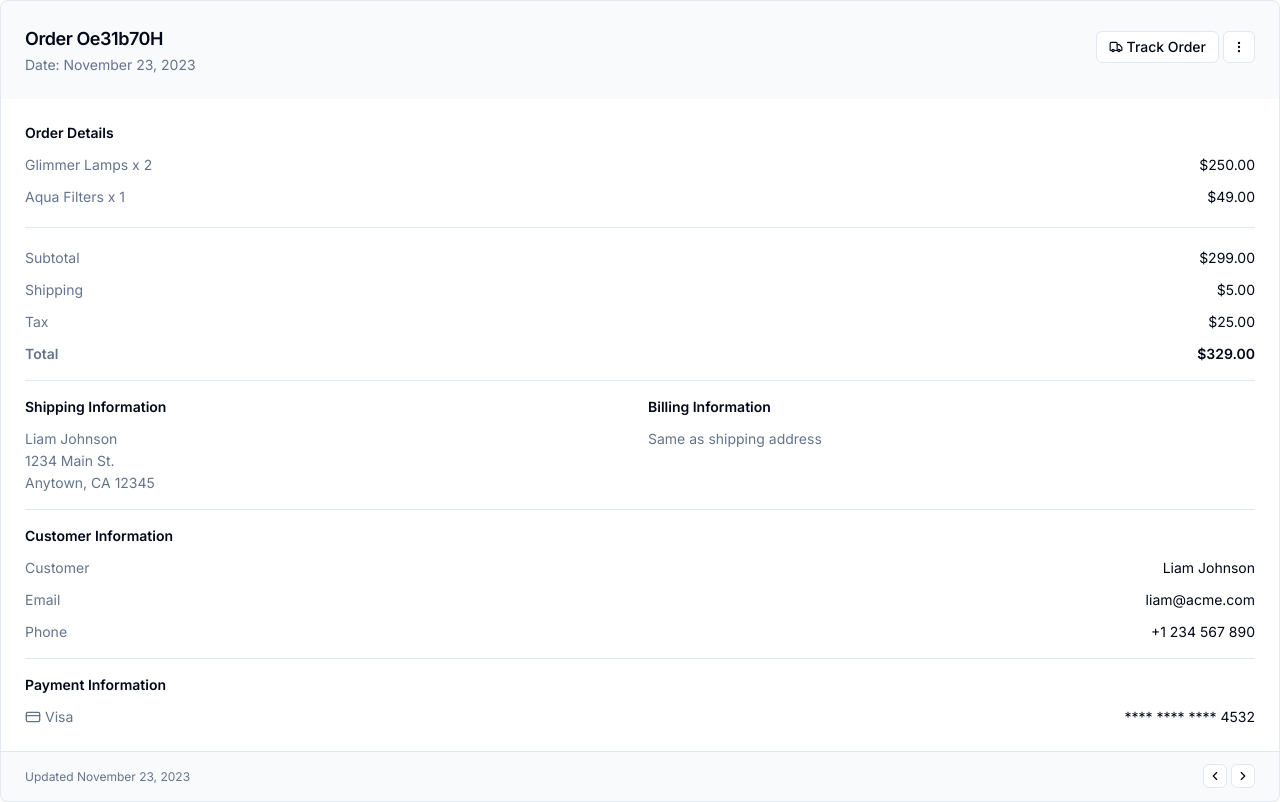
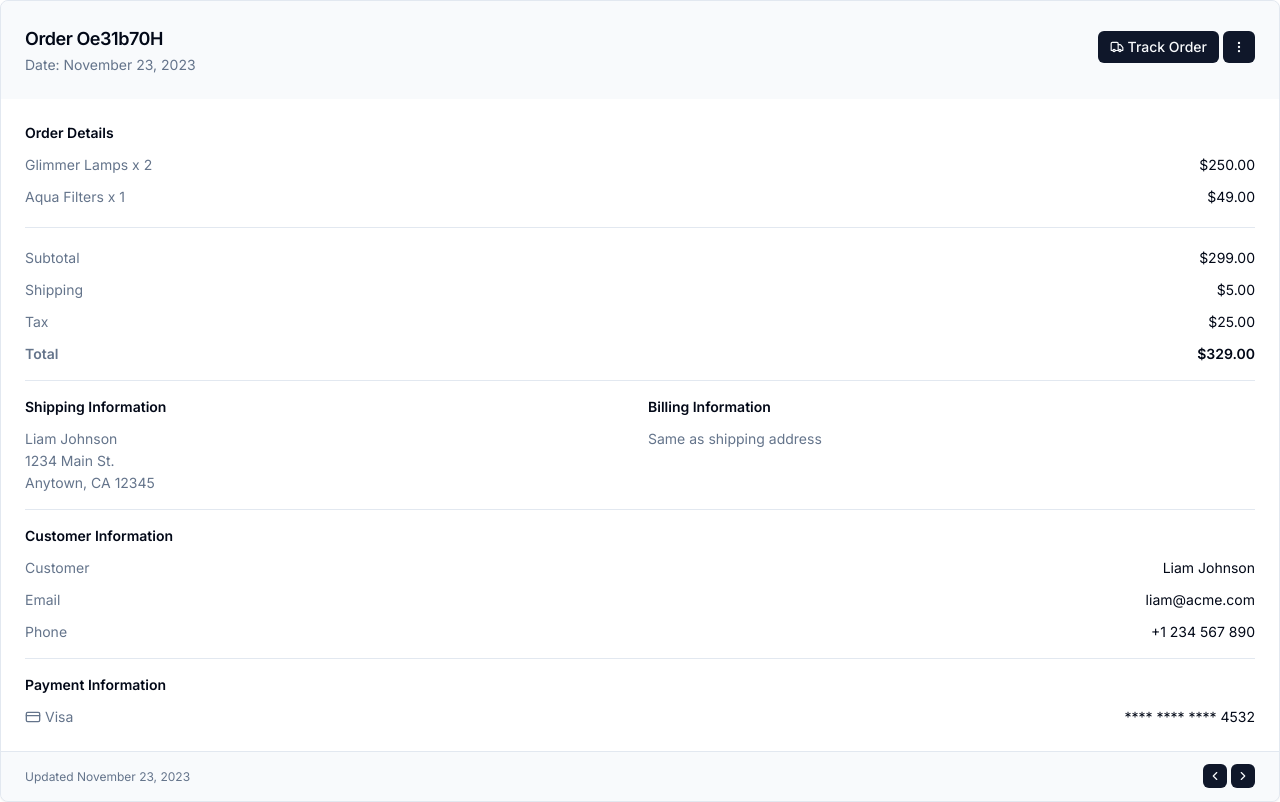
Before and after one commit to RHowland/shadcn-sbook-app01, a Next.js app: page /Example2 in a window 1280 px wide. Built offline with nearby package versions, Linux system fonts and the light colour scheme.

Commit message:
card example editing

```diff
--- a/src/app/Example1/page.tsx
+++ b/src/app/Example1/page.tsx
@@ -17,6 +17,8 @@ export default function ComponentExample1(props) {
   const lineHeight = props.lineHeight;
   const width = props.width;
   const border = props.border;
+  const customComp = props.customComp;
+
 
   return (
     <Card className={`sm:col-span-2 ${border}`}>
@@ -28,7 +30,7 @@ export default function ComponentExample1(props) {
         </CardDescription>
       </CardHeader>
       <CardFooter>
-        <Button variant={buttonVariant}>Create New Order</Button>
+        {customComp}
       </CardFooter>
     </Card>
   )
--- a/src/app/Example2/page.tsx
+++ b/src/app/Example2/page.tsx
@@ -30,7 +30,14 @@ import {
   } from "@/components/ui/pagination"
   import { Separator } from "@/components/ui/separator"
 
-  export default function ComponentExample2() {
+  export default function ComponentExample2(props) {
+
+    const iconButtonVariant = props.iconButtonVariant;
+    const orderButtonVariant = props.iconButtonVariant;
+    const dropDownButtonVariant = props.dropDownButtonVariant;
+    const bottomIconButtonVariant1 = props.bottomIconButtonVariant1;
+    const bottomIconButtonVariant2 = props.bottomIconButtonVariant2;
+
     return (
       <Card className="overflow-hidden">
         <CardHeader className="flex flex-row items-start bg-muted/50">
@@ -39,7 +46,7 @@ import {
               Order Oe31b70H
               <Button
                 size="icon"
-                variant="outline"
+                variant={iconButtonVariant}
                 className="h-6 w-6 opacity-0 transition-opacity group-hover:opacity-100"
               >
                 <Copy className="h-3 w-3" />
@@ -49,7 +56,7 @@ import {
             <CardDescription>Date: November 23, 2023</CardDescription>
           </div>
           <div className="ml-auto flex items-center gap-1">
-            <Button size="sm" variant="outline" className="h-8 gap-1">
+            <Button size="sm" variant={orderButtonVariant} className="h-8 gap-1">
               <Truck className="h-3.5 w-3.5" />
               <span className="lg:sr-only xl:not-sr-only xl:whitespace-nowrap">
                 Track Order
@@ -57,7 +64,7 @@ import {
             </Button>
             <DropdownMenu>
               <DropdownMenuTrigger asChild>
-                <Button size="icon" variant="outline" className="h-8 w-8">
+                <Button size="icon" variant={dropDownButtonVariant} className="h-8 w-8">
                   <MoreVertical className="h-3.5 w-3.5" />
                   <span className="sr-only">More</span>
                 </Button>
@@ -168,13 +175,13 @@ import {
           <Pagination className="ml-auto mr-0 w-auto">
             <PaginationContent>
               <PaginationItem>
-                <Button size="icon" variant="outline" className="h-6 w-6">
+                <Button size="icon" variant={bottomIconButtonVariant1} className="h-6 w-6">
                   <ChevronLeft className="h-3.5 w-3.5" />
                   <span className="sr-only">Previous Order</span>
                 </Button>
               </PaginationItem>
               <PaginationItem>
-                <Button size="icon" variant="outline" className="h-6 w-6">
+                <Button size="icon" variant={bottomIconButtonVariant2} className="h-6 w-6">
                   <ChevronRight className="h-3.5 w-3.5" />
                   <span className="sr-only">Next Order</span>
                 </Button>
--- a/src/components/ui/button.tsx
+++ b/src/components/ui/button.tsx
@@ -18,6 +18,7 @@ const buttonVariants = cva(
           "bg-secondary text-secondary-foreground hover:bg-secondary/80",
         ghost: "hover:bg-accent hover:text-accent-foreground",
         link: "text-primary underline-offset-4 hover:underline",
+
       },
       size: {
         default: "h-10 px-4 py-2",
```
Also changed, not shown: 2 other files (tests, documents, lock files or other folders).
